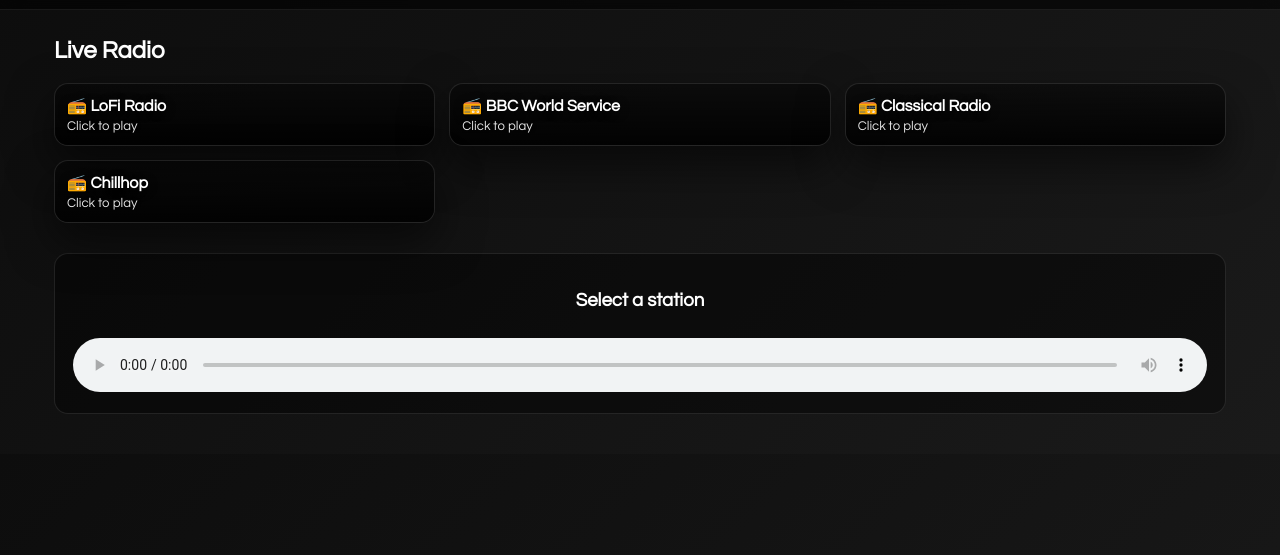
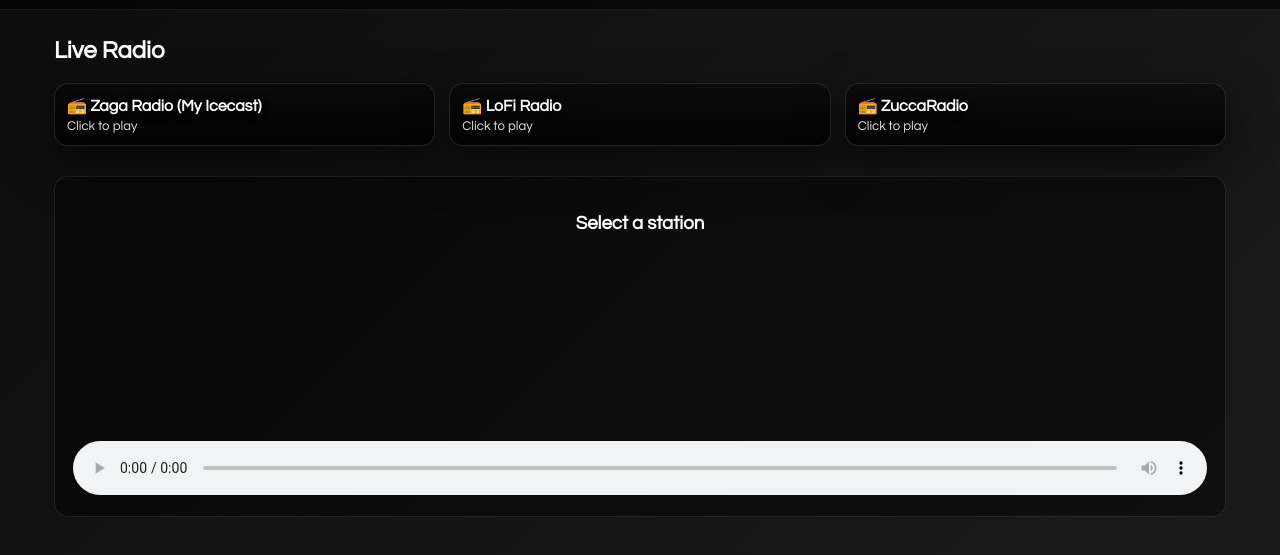
Before and after one commit to mitrakosss/zaga-vids, a website: page radio.html in a window 1280 px wide. Shown: the part 53-608 px from the top of the page. Drawn offline with Linux system fonts and the light colour scheme.

Commit message:
update radio + visualiser + fixes

```diff
--- a/css/style.css
+++ b/css/style.css
@@ -584,3 +584,18 @@ body.modal-open .topbar {
   width: 100%;
   margin-top: 10px;
 }
+
+.visualiser {
+  width: 100%;
+  height: 80px;
+  margin: 10px 0;
+  display: flex;
+  justify-content: center;
+  align-items: center;
+}
+
+#visualiser {
+  width: 100%;
+  height: 80px;
+  background: transparent;
+}
--- a/js/radio.js
+++ b/js/radio.js
@@ -1,20 +1,16 @@
 (() => {
   const stations = [
     {
-      name: "LoFi Radio",
-      url: "https://streams.ilovemusic.de/iloveradio17.mp3"
+      name: "Zaga Radio (My Icecast)",
+      url: "https://radio.zagatv.gr/radio.mp3"
     },
     {
-      name: "BBC World Service",
-      url: "https://stream.live.vc.bbcmedia.co.uk/bbc_world_service"
+      name: "LoFi Radio",
+      url: "https://shorturl.at/KPUUR"
     },
     {
-      name: "Classical Radio",
-      url: "https://ice1.somafm.com/groovesalad-128-mp3"
-    },
-    {
-      name: "Chillhop",
-      url: "https://streams.ilovemusic.de/iloveradio16.mp3"
+      name: "ZuccaRadio",
+      url: "https://stream.zuccaradio.com/stream?"
     }
   ];
 
@@ -22,10 +18,70 @@
   const audio = document.getElementById("audioPlayer");
   const title = document.getElementById("stationName");
 
+  // =========================
+  // 🎧 AUDIO VISUALISER SETUP
+  // =========================
+  const canvas = document.createElement("canvas");
+  canvas.id = "visualiser";
+  canvas.width = 600;
+  canvas.height = 120;
+  canvas.style.width = "100%";
+  canvas.style.maxWidth = "600px";
+  canvas.style.display = "block";
+  canvas.style.margin = "10px auto";
+
+  const playerBox = document.getElementById("playerBox");
+  playerBox.insertBefore(canvas, audio);
+
+  const ctx = canvas.getContext("2d");
+
+  const AudioContext = window.AudioContext || window.webkitAudioContext;
+  const audioCtx = new AudioContext();
+
+  const analyser = audioCtx.createAnalyser();
+  analyser.fftSize = 256;
+
+  const source = audioCtx.createMediaElementSource(audio);
+  source.connect(analyser);
+  analyser.connect(audioCtx.destination);
+
+  const bufferLength = analyser.frequencyBinCount;
+  const dataArray = new Uint8Array(bufferLength);
+
+  function draw() {
+    requestAnimationFrame(draw);
+
+    analyser.getByteFrequencyData(dataArray);
+
+    ctx.clearRect(0, 0, canvas.width, canvas.height);
+
+    const barWidth = (canvas.width / bufferLength) * 1.5;
+    let x = 0;
+
+    for (let i = 0; i < bufferLength; i++) {
+      const barHeight = dataArray[i];
+
+      ctx.fillStyle = "rgba(0, 200, 255, 0.8)";
+      ctx.fillRect(x, canvas.height - barHeight, barWidth, barHeight);
+
+      x += barWidth + 1;
+    }
+  }
+
+  draw();
+
+  // =========================
+  // 🎵 RADIO LOGIC
+  // =========================
   function playStation(station) {
     title.textContent = station.name;
     audio.src = station.url;
-    audio.play().catch(() => {});
+
+    audio.play().then(() => {
+      if (audioCtx.state === "suspended") {
+        audioCtx.resume();
+      }
+    }).catch(() => {});
   }
 
   function renderStations() {
@@ -33,7 +89,7 @@
 
     stations.forEach(station => {
       const card = document.createElement("div");
-      card.className = "video-container"; // reuse same style
+      card.className = "video-container";
 
       card.innerHTML = `
         <div class="overlay" style="opacity:1; position:relative;">
--- a/radio.html
+++ b/radio.html
@@ -38,9 +38,14 @@
   <div class="radio-grid" id="radioGrid"></div>
 
   <div class="radio-player" id="playerBox">
-    <h3 id="stationName">Select a station</h3>
-    <audio id="audioPlayer" controls></audio>
+  <h3 id="stationName">Select a station</h3>
+
+  <div class="visualiser">
+    <canvas id="visualiser"></canvas>
   </div>
+
+  <audio id="audioPlayer" controls></audio>
+</div>
 
 </div>
 
```
